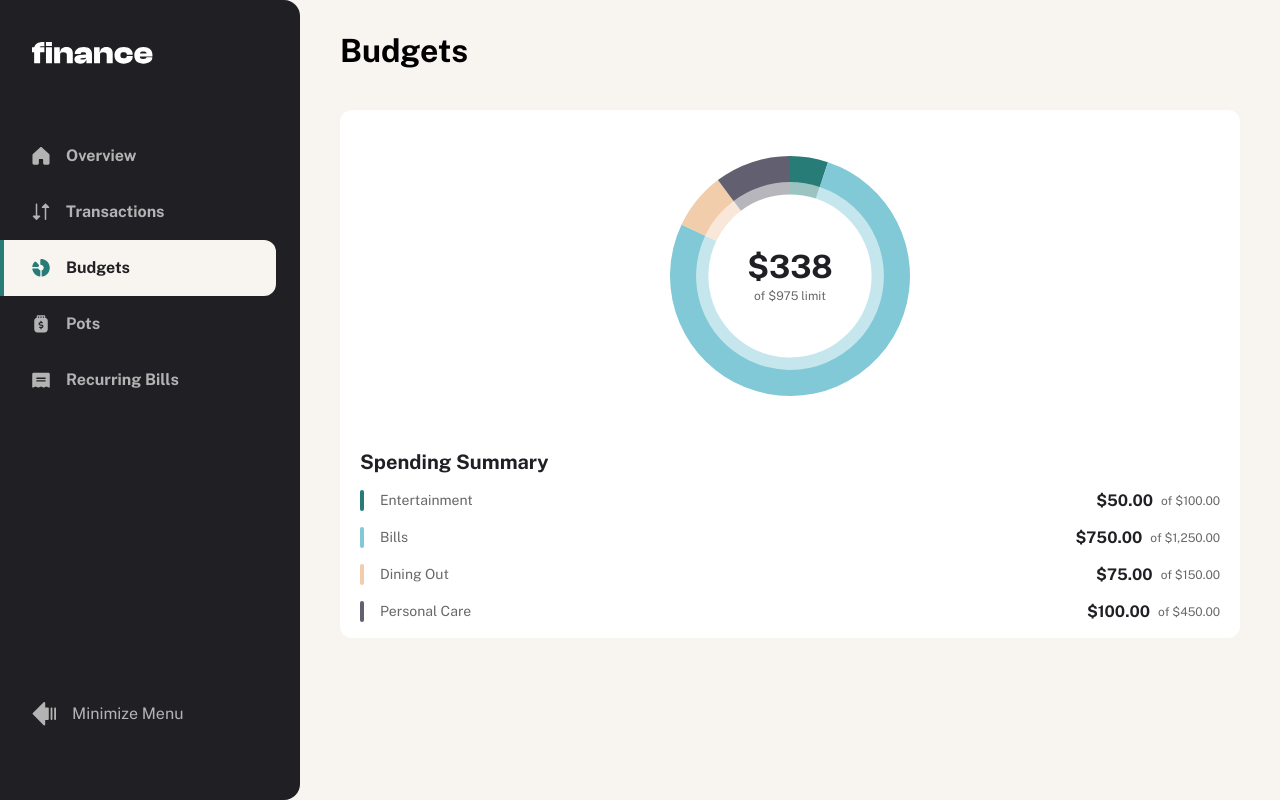
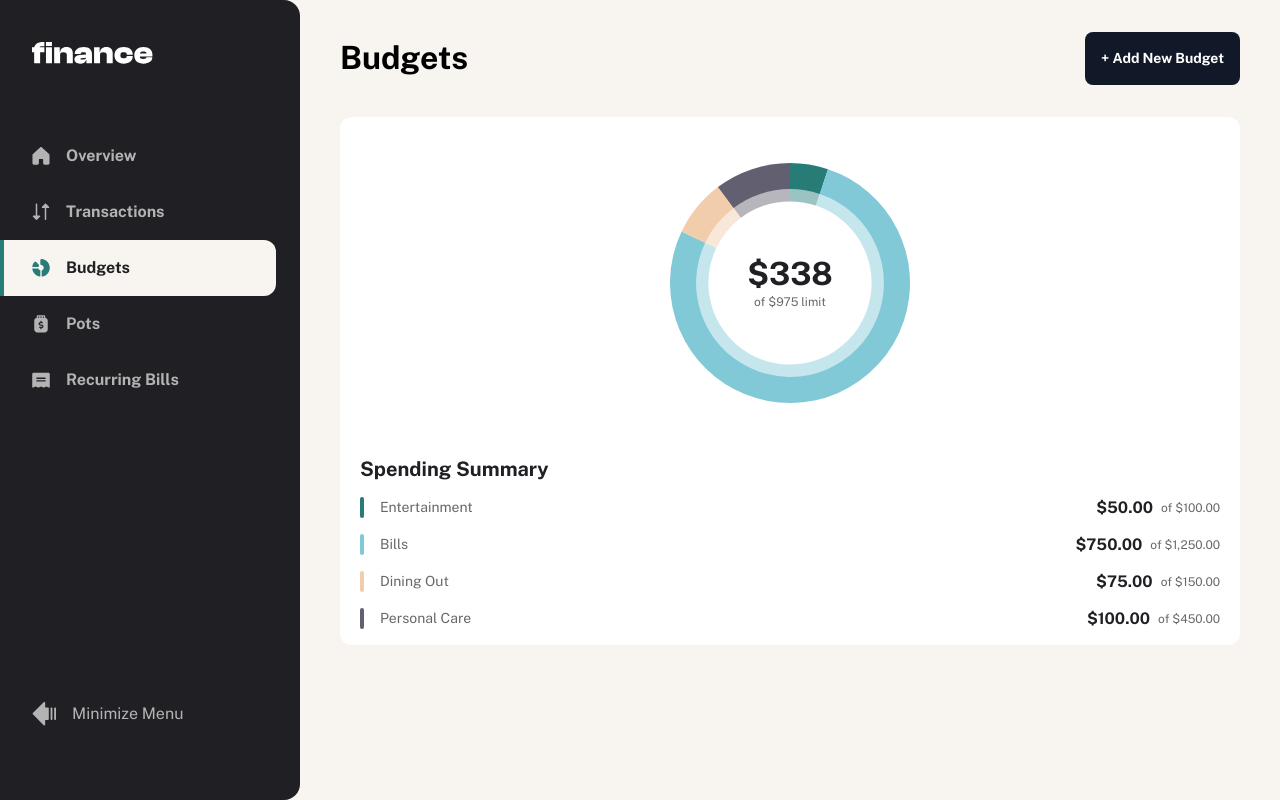
Before and after one commit to jownsu/personal-finance-app, a Next.js app: page /budgets in a window 1280 px wide. Built offline with nearby package versions, Linux system fonts and the light colour scheme.

Commit message:
Added new budget button

```diff
--- a/app/(pages)/budgets/page.tsx
+++ b/app/(pages)/budgets/page.tsx
@@ -1,4 +1,5 @@
 import Doughnut from "@/app/_components/Doughnut";
+import Button from "@/app/_components/ui/Button";
 import {
     budgets_overview,
     budgets_overview_overall
@@ -6,9 +7,15 @@ import {
 
 const BudgetPage = () => {
     return (
-        <div className="container flex flex-col gap-[4rem] pb-[7.6rem] pt-[2.4rem] md:pb-[5.4rem] md:pt-[3.2rem] lg:pb-[3.2rem]">
-            <div>
+        <div className="container flex flex-col gap-[3.2rem] pb-[7.6rem] pt-[2.4rem] md:pb-[5.4rem] md:pt-[3.2rem] lg:pb-[3.2rem]">
+            <div className="flex items-center justify-between">
                 <h1 className="text-preset_1">Budgets</h1>
+                <Button
+                    type="button"
+                    className="px-[1.6rem] !text-preset_4_bold"
+                >
+                    + Add New Budget
+                </Button>
             </div>
 
             <div className="flex flex-col">
```
